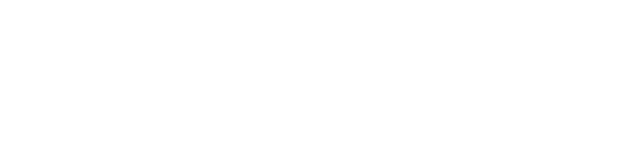
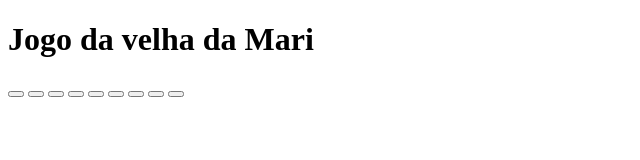
Before and after one commit to marisantosteixeira/JogodaVelha, a website: page index.html in a window 1280 px wide. Shown: the whole page, without its empty margins (0-640 px from the left). Drawn offline with Linux system fonts and the light colour scheme.

Commit message:
Update index.html

```diff
--- a/index.html
+++ b/index.html
@@ -13,6 +13,20 @@
 
 </head>
 <body>
+    <main>
+<h1>Jogo da velha da Mari</h1>
+<div class="velha">
+<button data-{="1"}></button>
+<button data-{="2"}></button>
+<button data-{="3"}></button>
+<button data-{="4"}></button>
+<button data-{="5"}></button>
+<button data-{="6"}></button>
+<button data-{="7"}></button>
+<button data-{="8"}></button>
+<button data-{="9"}></button>
+</div>
+    </main>
     <script src="js/script.js"></script>
     <script src="js/main.js"></script>
 </body>
```
